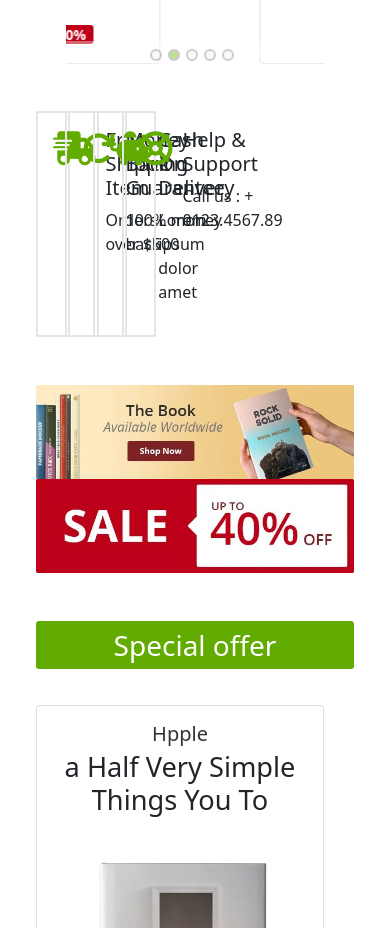
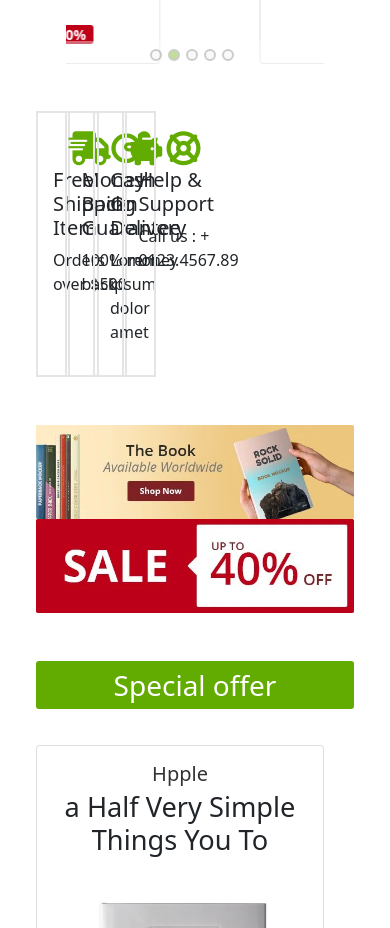
Before and after one commit to hoseindig/react-shop-test, a React (Create React App) app: page / in a window 390 px wide. Shown: the part 2960-3888 px from the top of the page. Built offline with nearby package versions, Linux system fonts and the light colour scheme; grey boxes are pictures that could not be loaded.

Commit message:
responsive improve

```diff
--- a/src/components/featuresBox.jsx
+++ b/src/components/featuresBox.jsx
@@ -35,14 +35,20 @@ const FeaturesBox = () => {
           return (
             <Col key={f.id} md={3} sm={6} xs={1}>
               <div className={styles["feature-box"] + " h-100"}>
+                <Row>
+                  <Col md={3} sm={5} xs={12}>
                     <div className={styles["icon"]}>
                       <i className={f.icon}></i>
                       {/* <FontAwesomeIcon icon={faHome} /> */}
                     </div>
+                  </Col>
+                  <Col md={9} sm={7} xs={12}>
                     <div className={styles["text"]}>
                       <h5>{f.h5}</h5>
                       <p> {f.p}</p>
                     </div>
+                  </Col>
+                </Row>
               </div>
             </Col>
           );
```
Lines whose indentation alone changed are shown as unchanged.
